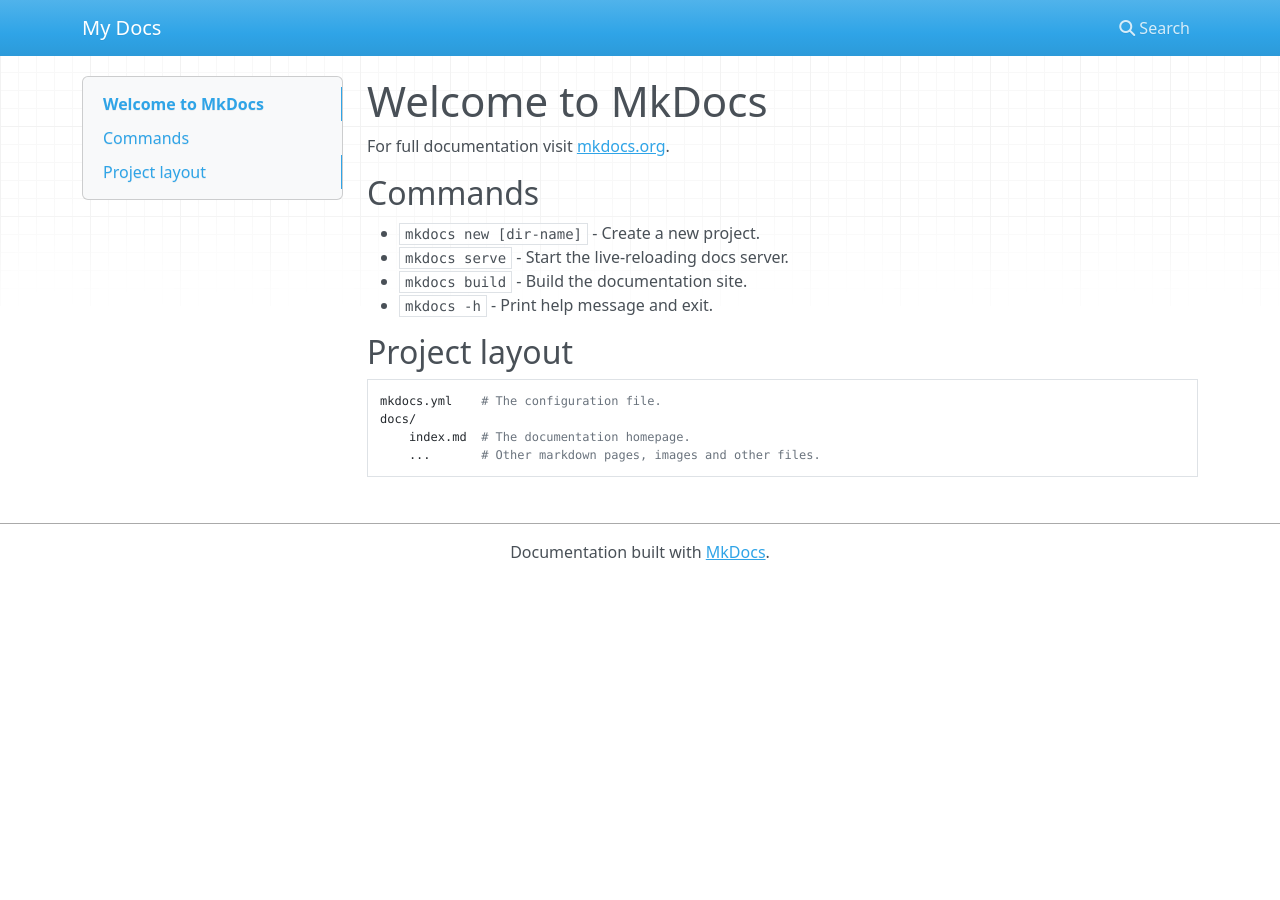
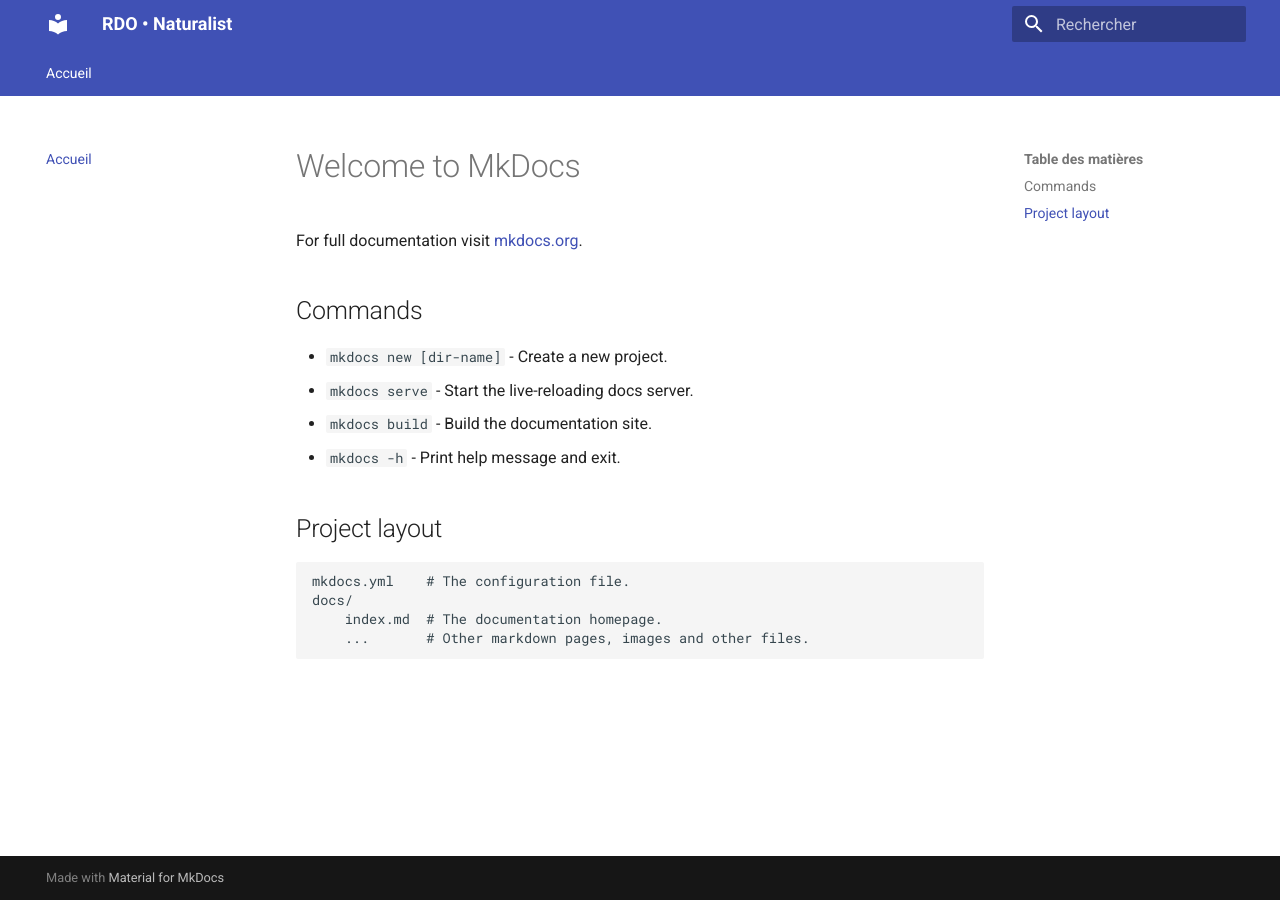
Before and after one commit to RDO-Naturalist/RDO-Naturalist.github.io, an MkDocs documentation site: the page built from docs/index.md, in a window 1280 px wide. Built offline with MkDocs 1.6.1 and Material for MkDocs 9.7.7, drawn with Linux system fonts in a browser that asks for light colours; nearby versions of some CDN libraries.

Commit message:
Init MkDocs with Material theme

```diff
--- a/mkdocs.yml
+++ b/mkdocs.yml
@@ -1 +1,20 @@
-site_name: My Docs
+site_name: RDO • Naturalist
+site_url: https://rdo-naturalist.github.io/
+
+theme:
+  name: material
+  language: fr
+  features:
+    - navigation.tabs
+    - navigation.sections
+    - navigation.instant
+    - search.suggest
+    - search.highlight
+
+nav:
+  - Accueil: index.md
+
+plugins:
+  - search
+  - minify:
+      minify_html: true
```
